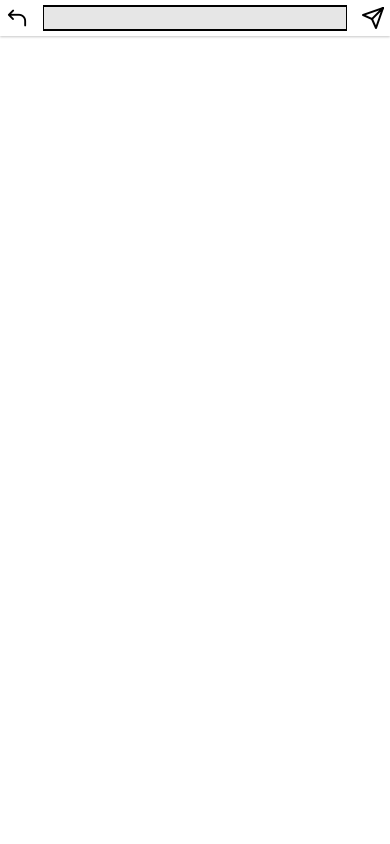
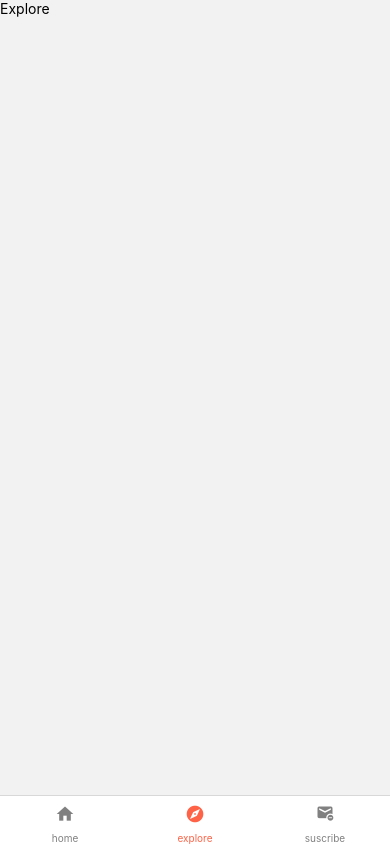
Before and after one commit to MoeezKokab/Youtube-clone, a React Native app: screen /explore in a window 390 px wide. Built offline with nearby package versions, Linux system fonts and the light colour scheme.

Commit message:
3rd commit

```diff
--- a/App.js
+++ b/App.js
@@ -1,17 +1,74 @@
 import { StatusBar } from 'expo-status-bar';
 import { StyleSheet, Text, View } from 'react-native';
 
+import { NavigationContainer } from '@react-navigation/native';
+import { createNativeStackNavigator } from '@react-navigation/native-stack';
+import { createBottomTabNavigator } from '@react-navigation/bottom-tabs';
+
+
+import { MaterialIcons } from '@expo/vector-icons'
 
 import Home from './src/screen/Home';
 import Search from './src/screen/Search';
+import Videoplayer from './src/screen/Videoplayer';
+import Explore from './src/screen/Explore';
+import Suscribe from './src/screen/Suscribe';
+
+const Stack = createNativeStackNavigator();
+const Tab = createBottomTabNavigator();
+
+
+
+const RootName = () => {
+  return (
+
+    <Tab.Navigator
+
+    screenOptions=
+    {
+          ({ route }) => ({
+          tabBarIcon: ({ color }) => {
+            let iconName;
+
+            if (route.name === 'home') {
+              iconName = "home"
+            } else if (route.name === 'explore') {
+              iconName = "explore";
+            } else if (route.name === 'suscribe') {
+              iconName = 'unsubscribe';
+            }
+
+
+            // You can return any component that you like here!
+            return <MaterialIcons name={iconName} size={20} color={color} />;
+          },
+          tabBarActiveTintColor: 'tomato',
+          tabBarInactiveTintColor: 'gray',
+        })
+    }
+
+
+    >
+      <Tab.Screen name="home" component={Home}   options={{headerShown: false}}/>
+      <Tab.Screen name="explore" component={Explore}  options={{headerShown: false}}/>
+      <Tab.Screen name="suscribe" component={Suscribe}  options={{headerShown: false}}/>
+    </Tab.Navigator>
+
+  )
+}
 
 export default function App() {
+
   return (
-    <View style={{ flex: 1 }}>
-      {/* <Home /> */}
-      <Search/>
+    <NavigationContainer>
+      <Stack.Navigator screenOptions={{
+        headerShown: false
+      }}>
+        <Stack.Screen name="rootName" component={RootName} />
+        <Stack.Screen name='search' component={Search} />
+        <Stack.Screen name='videoPlayer' component={Videoplayer} />
 
-
-    </View>
+      </Stack.Navigator>
+    </NavigationContainer>
   );
 }
--- a/src/components/Header.js
+++ b/src/components/Header.js
@@ -2,12 +2,14 @@
 import { StyleSheet, Text, View } from 'react-native';
 import Color from '../constant/Color';
 import { AntDesign, Entypo, MaterialIcons } from '@expo/vector-icons';
+import { useNavigation } from '@react-navigation/native';
 
 
 
 import Constants from 'expo-constants';
 
 export default function Header() {
+    const navigation = useNavigation();
     return (
         <View style={styles.topView}>
             <View style={styles.logoView}>
@@ -17,7 +19,7 @@ export default function Header() {
             <View style={styles.icon}>
                 <Entypo name="video-camera" size={24} color="black" />
                 <MaterialIcons name="account-circle" size={24} color="black" />
-                <AntDesign name="search1" size={24} color="black" />
+                <AntDesign name="search1" size={24} color="black" onPress={()=>{navigation.navigate('search')}} />
 
             </View>
         </View>
--- a/src/components/MiniCard.js
+++ b/src/components/MiniCard.js
@@ -3,7 +3,8 @@ import { View, Image, Text, Dimensions } from "react-native";
 const MiniCard = (props) => {
     return (
         <View style={{ flexDirection: "row", margin: 10, marginBottom: 0 }}>
-            <Image source={{ uri: `https://i.ytimg.com/vi/${props.videoId}/maxresdefault.jpg` }}
+
+            <Image source={{ uri: `https://i.ytimg.com/vi/${props.videoId}/hqdefault.jpg` }}
                 style={{
                     height: 100,
                     width: "45%"
--- /dev/null
+++ b/src/screen/Explore.js
@@ -0,0 +1,10 @@
+import { View ,Text} from "react-native";
+
+const Explore =() =>{
+    return(
+        <View>
+            <Text>Explore</Text>
+        </View>
+    )
+}
+export default Explore
--- a/src/screen/Search.js
+++ b/src/screen/Search.js
@@ -1,19 +1,22 @@
-import { View, TextInput, ScrollView, FlatList , ActivityIndicator } from 'react-native';
+import { View, TextInput, ScrollView, FlatList, ActivityIndicator } from 'react-native';
 import { AntDesign, Feather } from '@expo/vector-icons';
 import { useState } from 'react';
 import Constants from 'expo-constants';
 import MiniCard from '../components/MiniCard';
+import { useNavigation } from '@react-navigation/native';
 
 
 // https://youtube.googleapis.com/youtube/v3/search?part=snippet&maxResults=10&q=Ironman&type=video&key=AIzaSyAtuydSMp1DlLb0l04cK6iz8gawQ9Kpee8
 
 const Search = () => {
+    const navigation = useNavigation();
     const [input, setInput] = useState()
     const [miniCard, setMiniCard] = useState([])
-    const [loading,SetLoading] = useState(false)
+    const [loading, SetLoading] = useState(false)
 
     const fetchData = () => {
         SetLoading(true)
+
         fetch(`https://youtube.googleapis.com/youtube/v3/search?part=snippet&maxResults=10&q=${input}&type=video&key=AIzaSyAtuydSMp1DlLb0l04cK6iz8gawQ9Kpee8`)
             .then(res => res.json()
                 .then(data => {
@@ -42,7 +45,7 @@ const Search = () => {
                 elevation: 3,
                 backgroundColor: "white"
             }}>
-                <AntDesign name="back" size={24} color="black" />
+                <AntDesign name="back" size={24} color="black" onPress={() => { navigation.goBack() }} />
                 <TextInput
                     value={input}
                     onChangeText={(txt) => setInput(txt)}
@@ -51,17 +54,17 @@ const Search = () => {
                 <Feather name="send" size={24} color="black" onPress={() => fetchData()
                 } />
             </View>
-          {loading ?<ActivityIndicator size="large" color='red' style={{marginTop:10}}/>:null}
+            {loading ? <ActivityIndicator size="large" color='red' style={{ marginTop: 10 }} /> : null}
             <FlatList
                 data={miniCard}
-                renderItem={({item}) => {
+                renderItem={({ item }) => {
                     return <MiniCard
-                    videoId={item.id.videoId}
-                    title={item.snippet.title}
-                    channel={item.snippet.channelTitle}
+                        videoId={item.id.videoId}
+                        title={item.snippet.title}
+                        channel={item.snippet.channelTitle}
                     />
                 }}
-                keyExtractor={(item)=>{item.id.videoId}}
+                keyExtractor={(item) => { item.id.videoId }}
             />
 
 
--- /dev/null
+++ b/src/screen/Suscribe.js
@@ -0,0 +1,10 @@
+import { View ,Text} from "react-native";
+
+const Suscribe=() =>{
+    return(
+        <View>
+            <Text> Suscribe</Text>
+        </View>
+    )
+}
+export default Suscribe
--- /dev/null
+++ b/src/screen/Videoplayer.js
@@ -0,0 +1,10 @@
+import { View ,Text} from "react-native";
+import Constants from 'expo-constants';
+const Videoplayer =() =>{
+    return(
+        <View style={{marginTop: Constants.statusBarHeight,flex:1}}>
+            <Text> Videoplayer </Text>
+        </View>
+    )
+}
+export default Videoplayer
```
Also changed, not shown: package.json (+7 -2 lines), 1 other file (tests, documents, lock files or other folders).
